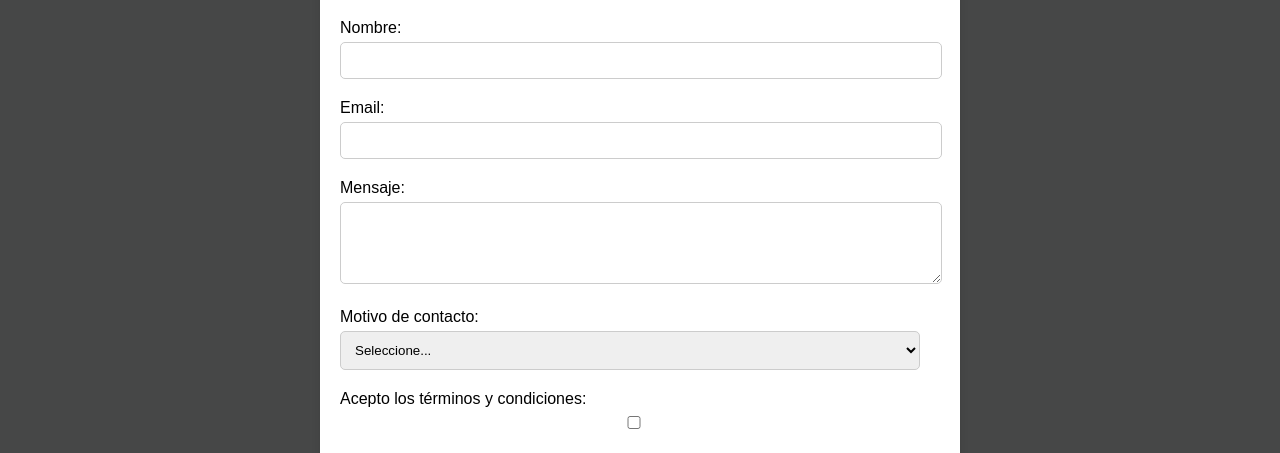
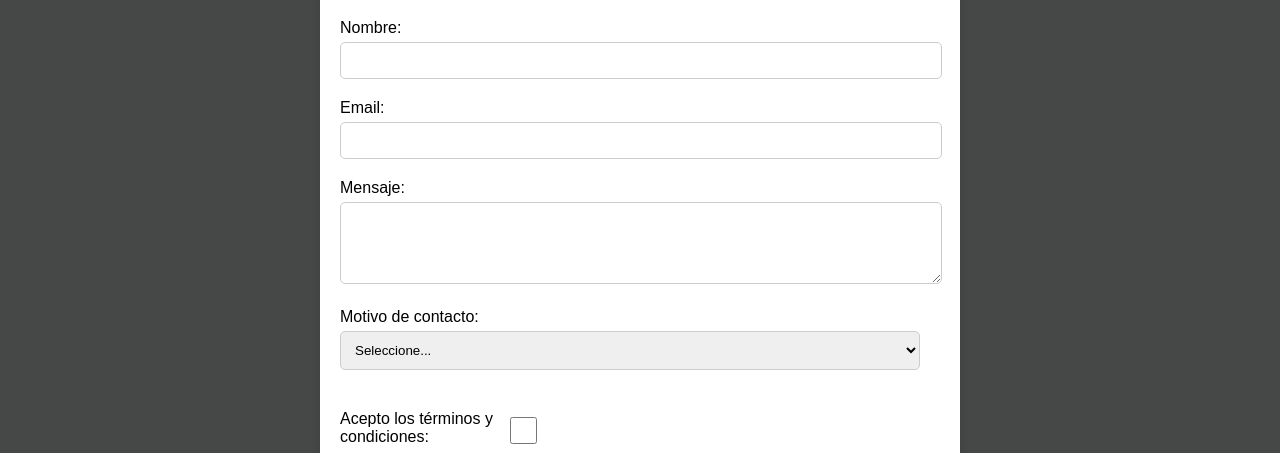
Before and after one commit to cronossar/WEB-24180, a plain HTML site: page contacto.html in a window 1280 px wide. Shown: the part 303-756 px from the top of the page. Drawn offline with Linux system fonts and the light colour scheme; files whose address does not match are found by name.

Commit message:
contacto

```diff
--- a/contacto.html
+++ b/contacto.html
@@ -68,9 +68,9 @@
                   <option value="queja">Queja</option>
                 </select>
               </div>
-              <div class="form-group">
+              <div class="form-group-check">
                 <label for="checkbox">Acepto los términos y condiciones:</label>
-                <input type="checkbox" id="checkbox" name="terms" required>
+                <input type="checkbox" id="checkboxx" name="terms" required>
               </div>
               <div class="form-group">
                 <label for="attachment">Adjuntar archivo:</label>
--- a/css/contactos.css
+++ b/css/contactos.css
@@ -89,16 +89,28 @@ body{
     margin-bottom: 20px;
   }
 
+  .form-group-check{
+    width: 200px;
+    display: flex;
+    align-content: space-between;
+    padding-top: 20px;
+    padding-bottom: 20px;
+  }
+
   label {
     display: block;
     margin-bottom: 5px;
+  }
+
+  input[type="checkbox"]{
+    width: 40px;
   }
 
   input[type="text"],
   input[type="email"],
   textarea,
   select,
-  input[type="checkbox"],
+  /* input[type="checkbox"], */
   input[type="file"] {
     width: calc(100% - 20px);
     padding: 10px;
@@ -138,6 +150,7 @@ body{
   input[type="file"]::-webkit-file-upload-button:hover {
     background-color: #0056b3;
   }
+
 
 /* Estilos del footer */
 #footer {
```
